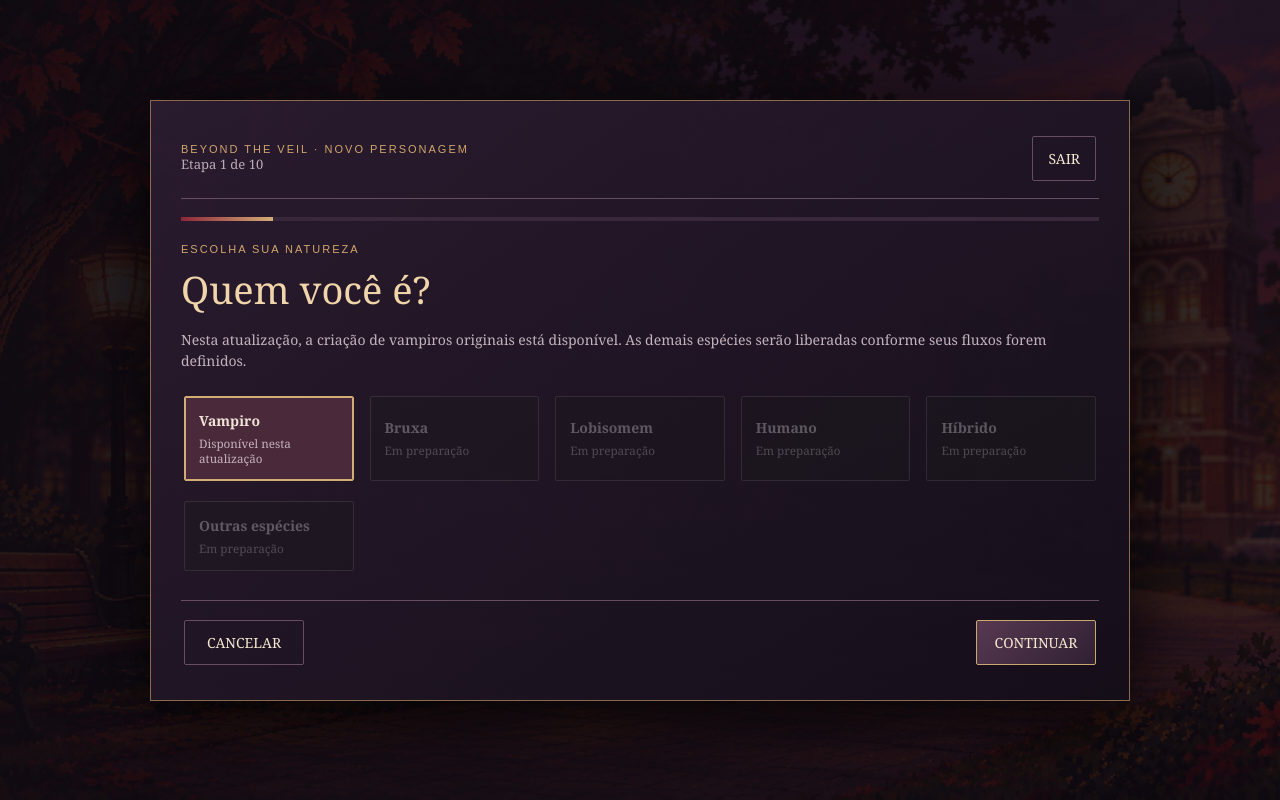
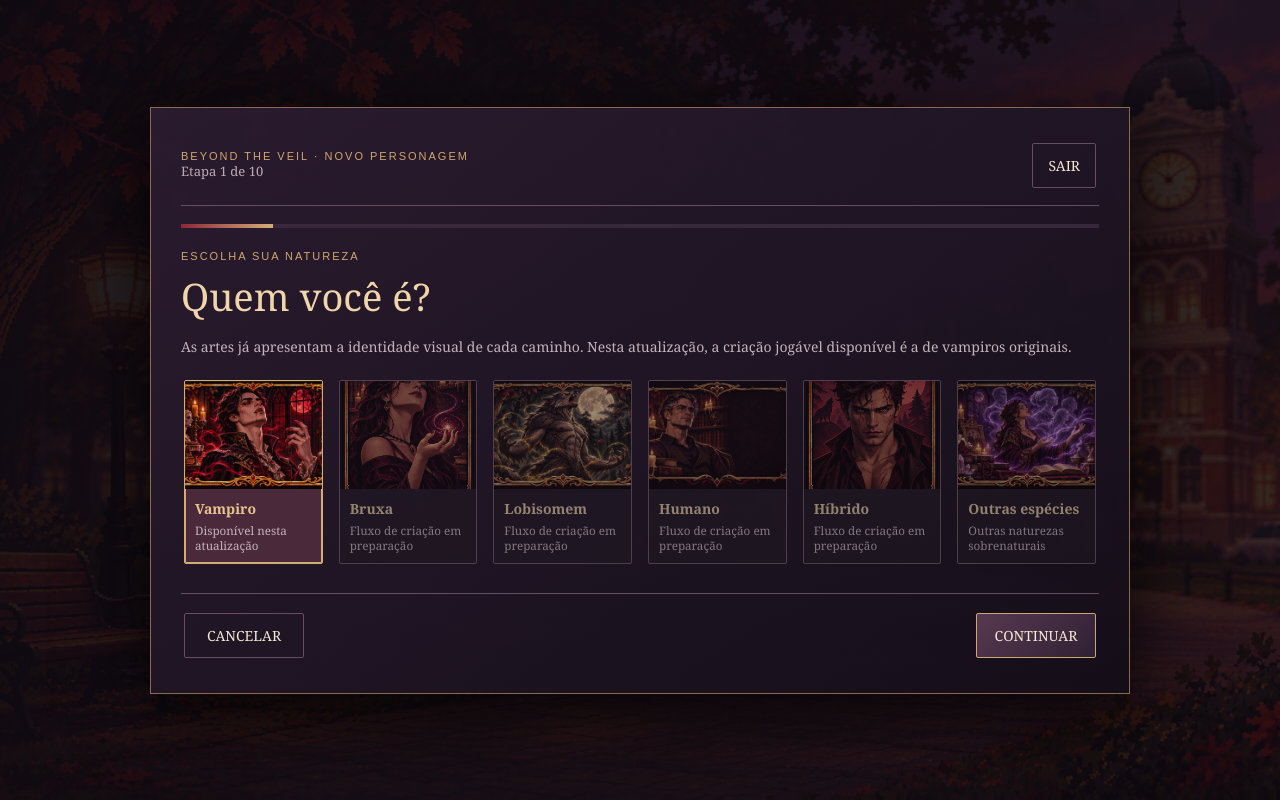
Before and after one commit to nuuh0307-ui/beyond-the-veil, a plain HTML site: page index.html in a window 1280 px wide. Both pictures are taken after a click on the button "Novo Jogo". Drawn offline with Linux system fonts and the light colour scheme.

Commit message:
Integração BTV

```diff
--- a/index.html
+++ b/index.html
@@ -2,7 +2,7 @@
 <html lang="pt-BR">
 <head>
 <meta charset="utf-8"><meta name="viewport" content="width=device-width,initial-scale=1">
-<meta name="theme-color" content="#160d1b"><title>Beyond the Veil · v2.1.0</title>
+<meta name="theme-color" content="#160d1b"><title>Beyond the Veil · v2.2.0</title>
 <style>
 :root{--bg:#140d18;--panel:#241827;--panel2:#302033;--gold:#c9a96e;--text:#eee0d0;--muted:#bbaab4;--line:#674d62;--red:#9b4055}
 *{box-sizing:border-box}body{margin:0;background:radial-gradient(ellipse at top,#38213c,#140d18 65%);color:var(--text);font-family:Georgia,serif;min-height:100vh}
@@ -94,6 +94,29 @@ body.creator-open{overflow:hidden}
 .asset-count{color:#d7bd91;font:12px Arial;margin:10px 0}
 @media(max-width:620px){.asset-grid{grid-template-columns:repeat(2,minmax(0,1fr));gap:8px}.asset-card img{height:170px}.asset-scene-strip{grid-template-columns:1fr}.asset-scene{min-height:105px}}
 
+
+/* v2.2 — integração contextual do pack visual */
+.species-visual-grid{display:grid;grid-template-columns:repeat(6,minmax(0,1fr));gap:10px;margin:18px 0}
+.species-visual-card{padding:0;overflow:hidden;display:flex;flex-direction:column;min-width:0;text-align:left}
+.species-visual-card img{width:100%;height:108px;object-fit:cover;display:block;opacity:.88}
+.species-visual-card .species-copy{padding:10px}
+.species-visual-card strong{display:block;color:#e8c58f}
+.species-visual-card small{display:block;color:#c4b3bd;margin-top:5px}
+.species-visual-card:disabled{opacity:.62;filter:saturate(.72)}
+.portrait-reference-wrap,.story-art-wrap{margin:18px 0;padding:14px;border:1px solid #654b60;background:#1b1420}
+.visual-strip{display:flex;gap:10px;overflow-x:auto;padding:5px 2px 12px;scroll-snap-type:x mandatory}
+.visual-choice{flex:0 0 116px;border:1px solid #71566b;background:#211725;padding:5px;color:#eee;cursor:pointer;scroll-snap-align:start;text-align:left}
+.visual-choice img{width:100%;height:116px;object-fit:cover;display:block}
+.visual-choice span{display:block;font-size:11px;line-height:1.35;padding:6px 2px 2px}
+.visual-choice.selected{border:2px solid #d5ad77;background:#4a293a}
+.visual-choice.selected img{opacity:1}
+.visual-choice .choice-state{color:#e5c58f;font-size:10px}
+.creator-selected-art{display:flex;align-items:center;gap:12px;margin-top:8px;color:#d7c3cf;font-size:12px}
+.creator-selected-art img{width:54px;height:64px;object-fit:cover;border:1px solid #b58b60}
+.asset-card img{object-fit:cover}
+@media(max-width:900px){.species-visual-grid{grid-template-columns:repeat(3,minmax(0,1fr))}.species-visual-card img{height:90px}}
+@media(max-width:520px){.species-visual-grid{grid-template-columns:repeat(2,minmax(0,1fr))}.species-visual-card img{height:100px}}
+
 </style></head>
 <body class="home-screen">
 <header><div class="brand"><svg viewBox="0 0 100 100" role="img" aria-label="Selo Beyond the Veil"><path d="M50 4 91 27 91 73 50 96 9 73 9 27Z" fill="#211426" stroke="#c9a96e" stroke-width="3"/><path d="M50 15 78 31 78 68 50 84 22 68 22 31Z" fill="none" stroke="#806044"/><path d="M50 20c-19 18-19 39 0 58 19-19 19-40 0-58Z" fill="none" stroke="#c9a96e" stroke-width="2"/><path d="M50 29v42M31 50h38" stroke="#c9a96e" stroke-width="2"/><circle cx="50" cy="50" r="6" fill="#9b4055"/></svg> BEYOND THE VEIL</div><span class="ver">VERSÃO 2.0.0</span></header>
@@ -151,7 +174,7 @@ body.creator-open{overflow:hidden}
 <div class="asset-intro">
  <div class="tag">Beyond the Veil · Arquivo visual</div>
  <h2>O acervo do Véu</h2>
- <p class="creator-hint">As artes do pack BTV organizadas por função narrativa. Retratos podem representar NPCs ou servir como referências visuais; nenhuma identidade é atribuída automaticamente.</p>
+ <p class="creator-hint">As artes do pack BTV também aparecem nos cartões de espécie, nas referências de aparência e nas inspirações de história. Retratos podem representar NPCs ou servir como referências visuais; nenhuma identidade é atribuída automaticamente.</p>
 </div>
 <div class="asset-scene-strip">
  <div class="asset-scene" style="background-image:url('assets/Praça_Outonal_do_Relógio.webp')"><strong>Mystic Falls · fundo ilustrativo</strong></div>
@@ -198,7 +221,7 @@ O editor modular de avatar em pixel art continua sendo uma etapa futura: estas a
  </div>
 </section>
 
-</main><div class="foot">BEYOND THE VEIL · v2.1.0 · O véu guarda cada história.</div>
+</main><div class="foot">BEYOND THE VEIL · v2.2.0 · O véu guarda cada história.</div>
 <script>
 const KEY='beyondVeil_worlds_v110';let worlds=JSON.parse(localStorage.getItem(KEY)||'[]'),active=localStorage.getItem(KEY+'_active')||'',d=worlds.find(x=>x.id===active)||null;
 const places={'Mystic Falls':['Casa dos Salvatore','Mystic Grill','Praça da cidade','Casa dos Gilbert','Hospital','Floresta','Cemitério'],'Nova Orleans':['Complexo Mikaelson','French Quarter','Abattoir','Cemitério Lafayette','Bayou'],'Escola Salvatore':['Prédio principal','Dormitórios','Biblioteca','Ginásio','Jardins']};
@@ -386,14 +409,14 @@ function advance(){if(!document.getElementById('agree').checked){alert('Marque a
 /* ===== BTV v2.0 — fluxo de criação de personagem original ===== */
 const creatorSteps=['species','name','age','turnYear','lineage','origin','appearance','personality','history','review'];
 let creatorIndex=0, creatorCreatedId=null;
-let creatorData={species:'Vampiro',name:'',age:'',turnYear:'',lineage:'',origin:'',gender:'',skin:'',hairType:'',hairColor:'',eyeColor:'',clothing:'',accessories:'',personality:[],historyMode:'write',history:''};
+let creatorData={species:'Vampiro',name:'',age:'',turnYear:'',lineage:'',origin:'',gender:'',skin:'',hairType:'',hairColor:'',eyeColor:'',clothing:'',accessories:'',referencePortrait:'',storyArt:'',personality:[],historyMode:'write',history:''};
 const creatorOptions={
  lineage:['Rebekah Mikaelson','Klaus Mikaelson','Kol Mikaelson','Elijah Mikaelson','Hope Mikaelson','Mistério'],
  personality:['Leal','Impulsivo(a)','Reservado(a)','Sarcástico(a)','Compassivo(a)','Ambicioso(a)','Sedutor(a)','Desconfiado(a)','Protetor(a)','Vingativo(a)','Curioso(a)','Manipulador(a)'],
  origins:['Mystic Falls','Nova Orleans','Outro Lugar']
 };
 function startCreator(){
- creatorData={species:'Vampiro',name:'',age:'',turnYear:'',lineage:'',origin:'',gender:'',skin:'',hairType:'',hairColor:'',eyeColor:'',clothing:'',accessories:'',personality:[],historyMode:'write',history:''};
+ creatorData={species:'Vampiro',name:'',age:'',turnYear:'',lineage:'',origin:'',gender:'',skin:'',hairType:'',hairColor:'',eyeColor:'',clothing:'',accessories:'',referencePortrait:'',storyArt:'',personality:[],historyMode:'write',history:''};
  creatorIndex=0;creatorCreatedId=null;renderCreator();document.getElementById('creatorWizard').classList.remove('hidden');document.body.classList.add('creator-open');
 }
 function closeCreator(){document.getElementById('creatorWizard').classList.add('hidden');document.body.classList.remove('creator-open');show('home')}
@@ -412,6 +435,37 @@ function creatorNext(){
  if(step==='review'){finishCreator();return}
  creatorIndex++;renderCreator();
 }
+
+const creatorPortraitRefs=[
+ 'Retrato_Aristocrático_em_Pixel_Art.webp',
+ 'Retrato_Erudito_à_Luz_de_Velas.webp',
+ 'Retrato_Gótico_à_Luz_de_Velas.webp',
+ 'Retrato_Gótico_ao_Entardecer.webp',
+ 'Retrato_Gótico_com_Magia_Rubra.webp',
+ 'Retrato_Gótico_do_Vampiro_Carmesim.webp',
+ 'Retrato_Gótico_sob_a_Lua_Carmesim.webp',
+ 'Retrato_Gótico_sob_a_Lua_de_Sangue.webp',
+ 'Retrato_Gótico_Sob_a_Lua_Vermelha_1.webp',
+ 'Retrato_Gótico_Sob_a_Lua_Vermelha_2.webp',
+ 'Retrato_Gótico_sob_a_Lua_Vermelha.webp',
+ 'Retrato_Gótico_sob_Lua_de_Sangue.webp',
+ 'Retrato_Místico_sob_a_Lua_Vermelha.webp',
+ 'Retrato_Pixelado_ao_Entardecer.webp',
+ 'Retrato_Sombrio_na_Floresta_Outonal.webp'
+];
+const storyArtRefs=[
+ 'Bruxa_da_Biblioteca_Arcana.webp',
+ 'Bruxa_da_Floresta_Encantada.webp',
+ 'Bruxa_e_Orbe_de_Energia_Violeta.webp',
+ 'Feiticeira_no_Ritual_do_Cálice_Rubro.webp',
+ 'Feiticeira_sob_o_Eclipse_Rubro.webp',
+ 'Ritual_de_Magia_Ancestral.webp',
+ 'Ritual_dos_Viajantes_Sob_a_Lua.webp'
+];
+function chooseVisualReference(key,file){creatorData[key]=creatorData[key]===file?'':file;renderCreator()}
+function visualChoiceStrip(files,key){
+ return `<div class="visual-strip">${files.map(file=>{const title=file.replace(/\\.webp$/i,'').replace(/_/g,' ').replace(/\\b\\w/g,c=>c.toUpperCase());const selected=creatorData[key]===file;return `<button type="button" class="visual-choice ${selected?'selected':''}" onclick="chooseVisualReference('${key}','${file}')"><img src="assets/${file}" alt="${title}" loading="lazy"><span>${title}</span>${selected?'<span class="choice-state">Selecionado</span>':''}</button>`}).join('')}</div>`;
+}
 function renderCreator(){
  const step=creatorSteps[creatorIndex], total=creatorSteps.length;
  document.getElementById('creatorStepLabel').textContent=`Etapa ${creatorIndex+1} de ${total}`;
@@ -420,7 +474,15 @@ function renderCreator(){
  let body='';
  const field=(label,key,placeholder,type='text')=>`<div class="creator-field"><label>${label}</label><input type="${type}" value="${esc(creatorData[key])}" placeholder="${placeholder}" oninput="creatorData.${key}=this.value"></div>`;
  if(step==='species'){
-  body=`<div class="creator-kicker">Escolha sua natureza</div><h2 class="creator-question">Quem você é?</h2><p class="creator-hint">Nesta atualização, a criação de vampiros originais está disponível. As demais espécies serão liberadas conforme seus fluxos forem definidos.</p><div class="creator-options">${['Vampiro','Bruxa','Lobisomem','Humano','Híbrido','Outras espécies'].map((s,i)=>`<button class="creator-option ${i===0?'selected':''}" ${i?'disabled':''} type="button"><strong>${s}</strong><small>${i?'Em preparação':'Disponível nesta atualização'}</small></button>`).join('')}</div>`;
+  const speciesCards=[
+   ['Vampiro','Retrato_Gótico_do_Vampiro_Carmesim.webp','Disponível nesta atualização',false],
+   ['Bruxa','Bruxa_da_Biblioteca_Arcana.webp','Fluxo de criação em preparação',true],
+   ['Lobisomem','Lobisomem_Sob_a_Lua_Dourada.webp','Fluxo de criação em preparação',true],
+   ['Humano','Retrato_Erudito_à_Luz_de_Velas.webp','Fluxo de criação em preparação',true],
+   ['Híbrido','Retrato_de_Vampiro_Lobisomem_em_Moldura_Dourada.webp','Fluxo de criação em preparação',true],
+   ['Outras espécies','Ritual_de_Magia_Ancestral.webp','Outras naturezas sobrenaturais',true]
+  ];
+  body=`<div class="creator-kicker">Escolha sua natureza</div><h2 class="creator-question">Quem você é?</h2><p class="creator-hint">As artes já apresentam a identidade visual de cada caminho. Nesta atualização, a criação jogável disponível é a de vampiros originais.</p><div class="species-visual-grid">${speciesCards.map(([name,img,desc,locked],i)=>`<button class="creator-option species-visual-card ${i===0?'selected':''}" ${locked?'disabled':''} type="button"><img src="assets/${img}" alt="${name}" loading="lazy"><span class="species-copy"><strong>${name}</strong><small>${desc}</small></span></button>`).join('')}</div>`;
  }else if(step==='name'){
   body=`<div class="creator-kicker">Identidade</div><h2 class="creator-question">Qual é o seu nome?</h2><p class="creator-hint">Digite o nome completo pelo qual seu personagem será conhecido.</p>${field('Nome completo','name','Nome e sobrenome')}`;
  }else if(step==='age'){
@@ -433,13 +495,15 @@ function renderCreator(){
   body=`<div class="creator-kicker">Procedência</div><h2 class="creator-question">De onde você vem?</h2><p class="creator-hint">Escolha sua origem antes de chegar à história principal.</p><div class="creator-location">${[['Mystic Falls','Praça_Outonal_do_Relógio.webp'],['Nova Orleans','Noite_no_Bairro_Francês_sob_a_Lua_Vermelha.webp'],['Outro Lugar','Cidade_Medieval_ao_Pôr_do_Sol.webp']].map(([v,img])=>`<button type="button" class="creator-option ${creatorData.origin===v?'selected':''}" onclick="setCreatorValue('origin','${v}')"><img src="assets/${img}" alt=""><span>${v}</span></button>`).join('')}</div>`;
  }else if(step==='appearance'){
   const select=(label,key,opts)=>`<div><label>${label}</label><select onchange="creatorData.${key}=this.value"><option value="">Selecione</option>${opts.map(x=>`<option ${creatorData[key]===x?'selected':''}>${x}</option>`).join('')}</select></div>`;
-  body=`<div class="creator-kicker">Aparência</div><h2 class="creator-question">Como você se parece?</h2><p class="creator-hint">Defina as características principais. O editor visual em pixel art será uma etapa própria de uma próxima evolução desta criação.</p><div class="creator-field" style="display:grid;grid-template-columns:repeat(auto-fit,minmax(190px,1fr));gap:8px">${select('Gênero','gender',['Feminino','Masculino','Não binário'])}${select('Tom de pele','skin',['Muito claro','Claro','Médio claro','Médio','Moreno','Marrom profundo','Ébano'])}${select('Tipo de cabelo','hairType',['Liso','Ondulado','Cacheado','Crespo','Careca'])}${select('Cor do cabelo','hairColor',['Preto','Castanho escuro','Castanho','Loiro','Ruivo','Grisalho','Branco','Colorido'])}${select('Cor dos olhos','eyeColor',['Castanho','Mel','Verde','Azul','Cinza','Vermelho sobrenatural','Violeta'])}${select('Vestuário','clothing',['Casual','Gótico','Elegante','Vitoriano','Acadêmico','Personalizado'])}${select('Acessórios','accessories',['Nenhum','Joias','Colar','Anéis','Óculos','Acessórios variados'])}</div>`;
+  const chosen=creatorData.referencePortrait?`<div class="creator-selected-art"><img src="assets/${creatorData.referencePortrait}" alt="Retrato de referência"><span>Retrato de referência selecionado. Ele será salvo na ficha como inspiração visual, não como avatar editável.</span></div>`:'<p class="creator-hint">Nenhum retrato selecionado. Esta escolha é opcional.</p>';
+  body=`<div class="creator-kicker">Aparência</div><h2 class="creator-question">Como você se parece?</h2><p class="creator-hint">Defina as características principais e, se quiser, escolha um retrato do pack como referência visual. O editor modular em pixel art continua planejado para uma etapa futura.</p><div class="creator-field" style="display:grid;grid-template-columns:repeat(auto-fit,minmax(190px,1fr));gap:8px">${select('Gênero','gender',['Feminino','Masculino','Não binário'])}${select('Tom de pele','skin',['Muito claro','Claro','Médio claro','Médio','Moreno','Marrom profundo','Ébano'])}${select('Tipo de cabelo','hairType',['Liso','Ondulado','Cacheado','Crespo','Careca'])}${select('Cor do cabelo','hairColor',['Preto','Castanho escuro','Castanho','Loiro','Ruivo','Grisalho','Branco','Colorido'])}${select('Cor dos olhos','eyeColor',['Castanho','Mel','Verde','Azul','Cinza','Vermelho sobrenatural','Violeta'])}${select('Vestuário','clothing',['Casual','Gótico','Elegante','Vitoriano','Acadêmico','Personalizado'])}${select('Acessórios','accessories',['Nenhum','Joias','Colar','Anéis','Óculos','Acessórios variados'])}</div><div class="portrait-reference-wrap"><div class="creator-kicker">Retratos do pack · referência visual</div><p class="creator-hint">Escolha um retrato para inspirar a aparência do personagem. Alguns retratos também ficam reservados para futuros NPCs com identidade própria.</p>${visualChoiceStrip(creatorPortraitRefs,'referencePortrait')}${chosen}</div>`;
  }else if(step==='personality'){
   body=`<div class="creator-kicker">Personalidade</div><h2 class="creator-question">Como você é?</h2><p class="creator-hint">Escolha até três características. Selecionadas: ${creatorData.personality.length}/3.</p><div>${creatorOptions.personality.map(v=>`<button type="button" class="creator-chip ${creatorData.personality.includes(v)?'selected':''}" onclick="togglePersonality('${v}')">${v}</button>`).join('')}</div>`;
  }else if(step==='history'){
-  body=`<div class="creator-kicker">Sua história</div><h2 class="creator-question">O que aconteceu antes de Mystic Falls?</h2><p class="creator-hint">Você pode escrever seu passado ou deixar que o jogo sorteie uma origem narrativa para você.</p><div class="creator-options"><button class="creator-option ${creatorData.historyMode==='write'?'selected':''}" onclick="creatorData.historyMode='write';renderCreator()">Escrever minha história</button><button class="creator-option ${creatorData.historyMode==='random'?'selected':''}" onclick="creatorData.historyMode='random';renderCreator()">Gerar passado aleatório</button></div>${creatorData.historyMode==='write'?`<div class="creator-field"><label>Seu passado</label><textarea oninput="creatorData.history=this.value" placeholder="Conte sobre sua vida, relações, segredos e o motivo da chegada...">${esc(creatorData.history)}</textarea></div>`:'<div class="notice">O jogo criará um passado inicial coerente com sua idade, linhagem, transformação e local de origem.</div>'}`;
+  const chosenStory=creatorData.storyArt?`<div class="creator-selected-art"><img src="assets/${creatorData.storyArt}" alt="Referência de história"><span>Referência visual escolhida para inspirar o passado. Ela não altera automaticamente os fatos da história.</span></div>`:'';
+  body=`<div class="creator-kicker">Sua história</div><h2 class="creator-question">O que aconteceu antes de Mystic Falls?</h2><p class="creator-hint">Você pode escrever seu passado ou deixar que o jogo sorteie uma origem narrativa para você.</p><div class="creator-options"><button class="creator-option ${creatorData.historyMode==='write'?'selected':''}" onclick="creatorData.historyMode='write';renderCreator()">Escrever minha história</button><button class="creator-option ${creatorData.historyMode==='random'?'selected':''}" onclick="creatorData.historyMode='random';renderCreator()">Gerar passado aleatório</button></div>${creatorData.historyMode==='write'?`<div class="creator-field"><label>Seu passado</label><textarea oninput="creatorData.history=this.value" placeholder="Conte sobre sua vida, relações, segredos e o motivo da chegada...">${esc(creatorData.history)}</textarea></div>`:'<div class="notice">O jogo criará um passado inicial coerente com sua idade, linhagem, transformação e local de origem.</div>'}<div class="story-art-wrap"><div class="creator-kicker">Artes de magia e rituais · inspiração opcional</div><p class="creator-hint">Estas imagens podem inspirar acontecimentos sobrenaturais do passado do personagem. A escolha é visual e não cria poderes ou eventos automaticamente.</p>${visualChoiceStrip(storyArtRefs,'storyArt')}${chosenStory}</div>`;
  }else{
-  body=`<div class="creator-kicker">Confirmação</div><h2 class="creator-question">Sua personagem está pronta?</h2><p class="creator-hint">Confira os dados antes de criar sua história.</p><div class="creator-summary">${[['Nome',creatorData.name],['Espécie','Vampiro'],['Idade',creatorData.age+' anos'],['Transformação',creatorData.turnYear],['Linhagem',creatorData.lineage],['Origem',creatorData.origin],['Personalidade',creatorData.personality.join(', ')||'A descobrir'],['Aparência',[creatorData.gender,creatorData.skin,creatorData.hairType,creatorData.hairColor,creatorData.eyeColor].join(' · ')],['História',creatorData.historyMode==='random'?'Passado aleatório':creatorData.history]].map(([k,v])=>`<div><b>${k}</b>${esc(v)}</div>`).join('')}</div>`;
+  body=`<div class="creator-kicker">Confirmação</div><h2 class="creator-question">Sua personagem está pronta?</h2><p class="creator-hint">Confira os dados antes de criar sua história.</p><div class="creator-summary">${[['Nome',creatorData.name],['Espécie','Vampiro'],['Idade',creatorData.age+' anos'],['Transformação',creatorData.turnYear],['Linhagem',creatorData.lineage],['Origem',creatorData.origin],['Personalidade',creatorData.personality.join(', ')||'A descobrir'],['Aparência',[creatorData.gender,creatorData.skin,creatorData.hairType,creatorData.hairColor,creatorData.eyeColor].join(' · ')],['História',creatorData.historyMode==='random'?'Passado aleatório':creatorData.history],['Retrato de referência',creatorData.referencePortrait||'Não selecionado'],['Arte de inspiração',creatorData.storyArt||'Não selecionada']].map(([k,v])=>`<div><b>${k}</b>${esc(v)}</div>`).join('')}</div>`;
  }
  document.getElementById('creatorContent').innerHTML=body;
  document.getElementById('creatorNext').textContent=step==='review'?'CRIAR PERSONAGEM':'CONTINUAR';
```
